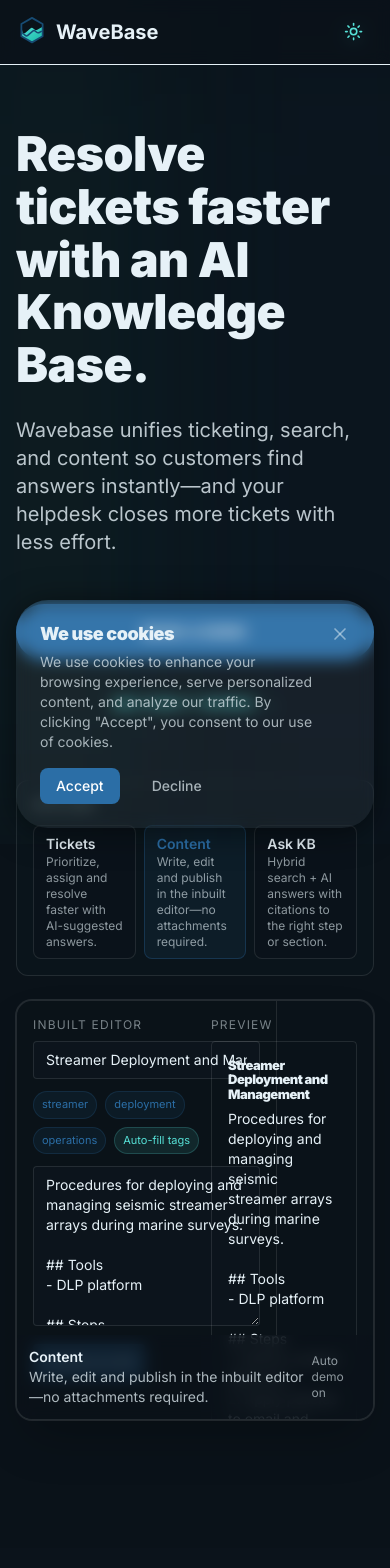
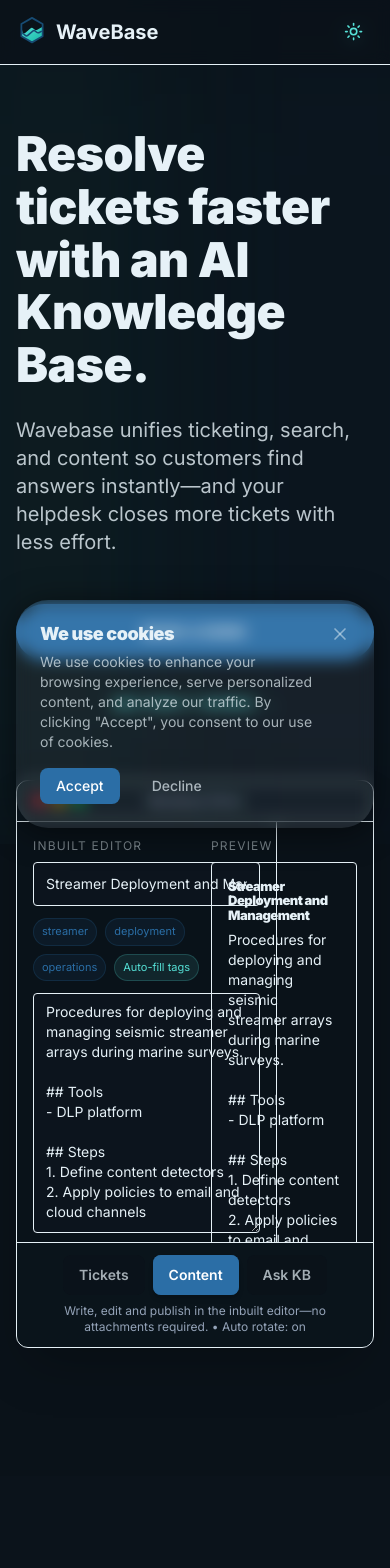
Before and after one commit to gsingh7/ticketing-cms-landing, a Next.js app: page / in a window 390 px wide. Shown: the top 1568 px of the page. Built offline with nearby package versions, Linux system fonts and the light colour scheme.

Commit message:
Refactor demo components to improve styling consistency and update border colors. Adjust layout for macOS window style in Hero component, enhancing visual appeal and user experience.

```diff
--- a/components/demos/AskKBDemo.tsx
+++ b/components/demos/AskKBDemo.tsx
@@ -83,11 +83,11 @@
 
   return (
     <div className="absolute inset-0 grid grid-rows-[auto_1fr_auto] w-full h-full">
-      <div className="p-3 border-b border-white/10 text-xs uppercase tracking-widest text-foreground/50">
+      <div className="p-3 border-b border-border/50 text-xs uppercase tracking-widest text-foreground/50">
         Ask the Knowledge Base
       </div>
       <div className="p-4 overflow-auto">
-        <div className="rounded-md border border-white/10 p-4 min-h-40 whitespace-pre-wrap text-sm">
+        <div className="rounded-md border border-border/50 p-4 min-h-40 whitespace-pre-wrap text-sm text-foreground">
           {answer ||
             "Ask a question to see an AI-grounded answer with citations."}
         </div>
@@ -96,7 +96,7 @@
             {cites.map((c) => (
               <span
                 key={c.id}
-                className="text-[11px] px-2 py-1 rounded-full bg-muted/60 border border-white/10 text-foreground"
+                className="text-[11px] px-2 py-1 rounded-full bg-muted/60 border border-border/50 text-foreground font-medium"
               >
                 {c.label}
               </span>
@@ -104,14 +104,14 @@
           </div>
         ) : null}
       </div>
-      <div className="p-3 border-t border-white/10 flex gap-2">
+      <div className="p-3 border-t border-border/50 flex gap-2">
         <input
-          className="flex-1 bg-muted/40 border border-white/10 rounded px-3 py-2 text-sm"
+          className="flex-1 bg-muted/40 border border-border/50 rounded px-3 py-2 text-sm text-foreground"
           value={q}
           onChange={(e) => setQ(e.target.value)}
         />
         <button
-          className="rounded bg-emerald-500 text-emerald-950 px-4 py-2 text-sm hover:bg-emerald-400"
+          className="rounded bg-emerald-500 text-emerald-950 px-4 py-2 text-sm hover:bg-emerald-400 font-medium"
           onClick={ask}
           disabled={loading}
         >
--- a/components/demos/ContentDemo.tsx
+++ b/components/demos/ContentDemo.tsx
@@ -29,12 +29,12 @@
   return (
     <div className="absolute inset-0 grid grid-cols-2 w-full h-full">
       {/* Editor */}
-      <div className="border-r border-white/10 bg-background/50 p-4 overflow-auto min-w-[260px]">
+      <div className="border-r border-border/50 bg-muted/10 p-4 overflow-auto min-w-[260px]">
         <div className="text-xs uppercase tracking-widest text-foreground/50 mb-2">
           Inbuilt Editor
         </div>
         <input
-          className="w-full bg-muted/40 border border-white/10 rounded px-3 py-2 text-sm mb-3"
+          className="w-full bg-muted/40 border border-border/50 rounded px-3 py-2.5 text-sm mb-3 h-11 text-foreground"
           value={title}
           onChange={(e) => setTitle(e.target.value)}
         />
@@ -55,7 +55,7 @@
           </button>
         </div>
         <textarea
-          className="w-full h-40 bg-muted/40 border border-white/10 rounded px-3 py-2 text-sm"
+          className="w-full h-60 bg-muted/40 border border-border/50 rounded px-3 py-2 text-sm text-foreground"
           value={body}
           onChange={(e) => setBody(e.target.value)}
         />
@@ -67,7 +67,7 @@
             Publish to KB
           </button>
           {published ? (
-            <span className="text-[11px] px-2 py-1 rounded-full bg-emerald-500/20 text-emerald-300 border border-emerald-500/30">
+            <span className="text-[11px] px-2 py-1 rounded-full bg-emerald-500/20 text-emerald-700 dark:text-emerald-300 border border-emerald-500/30 font-medium">
               Published
             </span>
           ) : null}
@@ -79,8 +79,8 @@
         <div className="text-xs uppercase tracking-widest text-foreground/50 mb-2">
           Preview
         </div>
-        <div className="rounded border border-white/10 p-4">
-          <h3 className="font-semibold mb-2">{title}</h3>
+        <div className="rounded border border-border/50 p-4">
+          <h3 className="font-semibold mb-2 text-foreground">{title}</h3>
           <p className="text-sm text-foreground whitespace-pre-wrap">{body}</p>
         </div>
       </div>
--- a/components/demos/TicketsDemo.tsx
+++ b/components/demos/TicketsDemo.tsx
@@ -54,7 +54,7 @@
   return (
     <div className="absolute inset-0 grid grid-cols-2 w-full h-full">
       {/* List */}
-      <div className="border-r border-white/10 bg-background/50 overflow-auto min-w-[220px]">
+      <div className="border-r border-border/50 bg-muted/10 overflow-auto min-w-[220px]">
         <div className="p-3 text-xs uppercase tracking-widest text-foreground/50">
           Tickets
         </div>
@@ -68,22 +68,22 @@
           >
             <div className="flex items-center gap-2">
               <span
-                className={`text-[10px] px-2 py-0.5 rounded-full border ${
+                className={`text-[10px] px-2 py-0.5 rounded-full border font-medium ${
                   t.status === "OPEN"
-                    ? "bg-amber-500/20 border-amber-500/40 text-amber-300"
+                    ? "bg-amber-500/20 border-amber-500/40 text-amber-700 dark:text-amber-300"
                     : t.status === "IN PROGRESS"
-                    ? "bg-blue-500/20 border-blue-500/40 text-blue-300"
-                    : "bg-emerald-500/20 border-emerald-500/40 text-emerald-300"
+                    ? "bg-blue-500/20 border-blue-500/40 text-blue-700 dark:text-blue-300"
+                    : "bg-emerald-500/20 border-emerald-500/40 text-emerald-700 dark:text-emerald-300"
                 }`}
               >
                 {t.status}
               </span>
               <span
-                className={`text-[10px] px-2 py-0.5 rounded-full border ${
+                className={`text-[10px] px-2 py-0.5 rounded-full border font-medium ${
                   t.priority === "HIGH"
-                    ? "border-red-400/40 bg-red-500/20 text-red-300"
+                    ? "border-red-400/40 bg-red-500/20 text-red-700 dark:text-red-300"
                     : t.priority === "MEDIUM"
-                    ? "border-yellow-400/40 bg-yellow-500/20 text-yellow-300"
+                    ? "border-yellow-400/40 bg-yellow-500/20 text-yellow-700 dark:text-yellow-300"
                     : "border-foreground/20 text-foreground/60"
                 }`}
               >
@@ -102,7 +102,7 @@
 
       {/* Details */}
       <div className="bg-background overflow-auto">
-        <div className="p-4 border-b border-white/10 flex items-center justify-between">
+        <div className="p-4 border-b border-border/50 flex items-center justify-between">
           <div>
             <div className="text-sm text-foreground/80">Ticket</div>
             <div className="font-semibold text-foreground">
@@ -122,7 +122,7 @@
             <Info label="Priority" value={selected.priority} />
           </div>
           <Info label="Assignee" value={selected.assignee} />
-          <div className="rounded-md border border-white/10 p-3">
+          <div className="rounded-md border border-border/50 p-3">
             <div className="text-xs uppercase tracking-widest text-foreground/50 mb-2">
               Suggested Reply
             </div>
@@ -138,7 +138,7 @@
 
 function Info({ label, value }: { label: string; value: React.ReactNode }) {
   return (
-    <div className="rounded-md border border-white/10 p-3">
+    <div className="rounded-md border border-border/50 p-3">
       <div className="text-xs uppercase tracking-widest text-foreground/50">
         {label}
       </div>
--- a/components/sections/Hero.tsx
+++ b/components/sections/Hero.tsx
@@ -109,58 +109,66 @@
           </motion.div>
         </motion.div>
 
-        {/* Demo with sidebar */}
+        {/* Demo with macOS window style */}
         <div
-          className="mt-12"
+          className="mt-12 max-w-6xl mx-auto"
           onMouseEnter={() => setAutoRotate(false)}
           onMouseLeave={() => setAutoRotate(true)}
         >
-          <div className="grid lg:grid-cols-[260px,1fr] gap-6 items-stretch">
-            <aside className="bg-muted/30 rounded-xl border border-white/10 p-4">
-              <div className="text-xs uppercase tracking-widest text-foreground/50 mb-3">
-                Explore
+          {/* macOS Window Frame */}
+          <div className="rounded-xl shadow-2xl overflow-hidden border border-border/50 bg-card">
+            {/* Window Title Bar */}
+            <div className="flex items-center gap-2 px-4 py-3 bg-muted/50 border-b border-border/50">
+              <div className="flex gap-2">
+                <div className="w-3 h-3 rounded-full bg-red-500/80"></div>
+                <div className="w-3 h-3 rounded-full bg-yellow-500/80"></div>
+                <div className="w-3 h-3 rounded-full bg-green-500/80"></div>
               </div>
-              <div className="flex lg:flex-col gap-2">
+              <div className="flex-1 text-center text-xs text-muted-foreground font-medium">
+                Wavebase Demo
+              </div>
+              <div className="w-[52px]"></div> {/* Spacer for centering */}
+            </div>
+
+            {/* Demo Content Area */}
+            <div className="relative bg-background min-h-[420px] sm:min-h-[520px] lg:min-h-[600px]">
+              {(() => {
+                const ActiveDemo = demoTabs[active].Component;
+                return (
+                  <div className="absolute inset-0 p-3 sm:p-4 md:p-6 text-[13px] md:text-sm">
+                    <ActiveDemo />
+                  </div>
+                );
+              })()}
+            </div>
+
+            {/* Bottom Tab Bar */}
+            <div className="bg-muted/30 border-t border-border/50 px-4 py-3">
+              <div className="flex items-center justify-center gap-2">
                 {demoTabs.map((t, i) => (
                   <button
                     key={t.id}
                     onClick={() => setActive(i)}
-                    className={`text-left rounded-lg border px-3 py-2 transition-colors w-full ${
+                    className={`group relative rounded-lg px-4 py-2.5 transition-all duration-200 ${
                       active === i
-                        ? "bg-primary/10 border-primary/30 text-primary"
-                        : "bg-background/40 border-white/10 hover:bg-muted/50"
+                        ? "bg-primary text-primary-foreground shadow-md"
+                        : "bg-background/60 hover:bg-background text-foreground/70 hover:text-foreground"
                     }`}
                   >
                     <div className="text-sm font-semibold">{t.title}</div>
-                    <div className="text-xs text-foreground/60">
-                      {t.caption}
-                    </div>
+                    {active === i && (
+                      <motion.div
+                        layoutId="activeTab"
+                        className="absolute inset-0 bg-primary rounded-lg -z-10"
+                        transition={{ type: "spring", duration: 0.5 }}
+                      />
+                    )}
                   </button>
                 ))}
               </div>
-            </aside>
-
-            <div className="relative bg-background rounded-2xl overflow-hidden shadow-2xl border border-white/10 ring-1 ring-white/10 w-full min-h-[420px] sm:min-h-[520px] lg:min-h-[600px]">
-              {(() => {
-                const ActiveDemo = demoTabs[active].Component;
-                return (
-                  <div className="absolute inset-0 p-2 sm:p-3 md:p-4 text-[13px] md:text-sm">
-                    <ActiveDemo />
-                  </div>
-                );
-              })()}
-              <div className="absolute left-0 right-0 bottom-0 bg-background/80 backdrop-blur-sm p-3 text-sm">
-                <div className="flex items-center justify-between">
-                  <div>
-                    <p className="font-semibold">{demoTabs[active].title}</p>
-                    <p className="text-foreground/75">
-                      {demoTabs[active].caption}
-                    </p>
-                  </div>
-                  <div className="text-xs text-foreground/60">
-                    Auto demo {autoRotate ? "on" : "off"}
-                  </div>
-                </div>
+              <div className="text-center mt-2 text-xs text-muted-foreground">
+                {demoTabs[active].caption} • Auto rotate:{" "}
+                {autoRotate ? "on" : "off"}
               </div>
             </div>
           </div>
```
